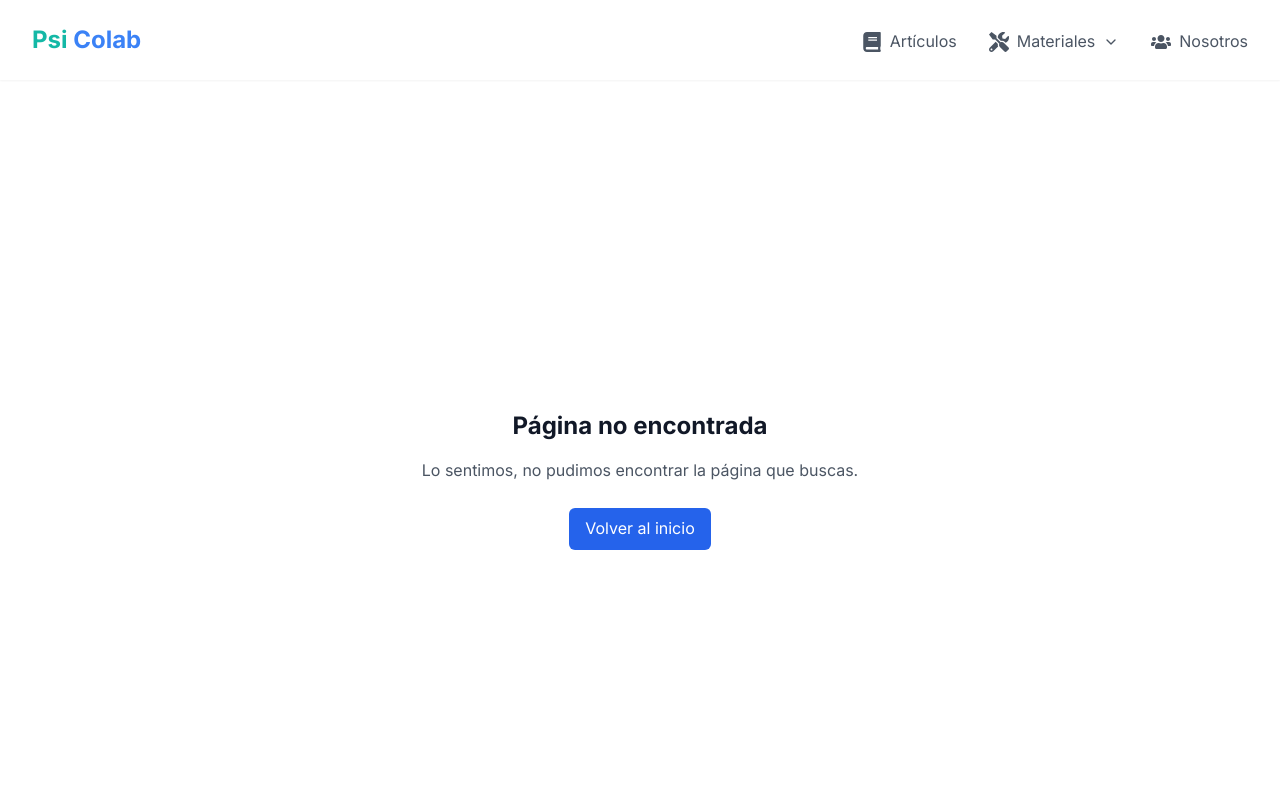
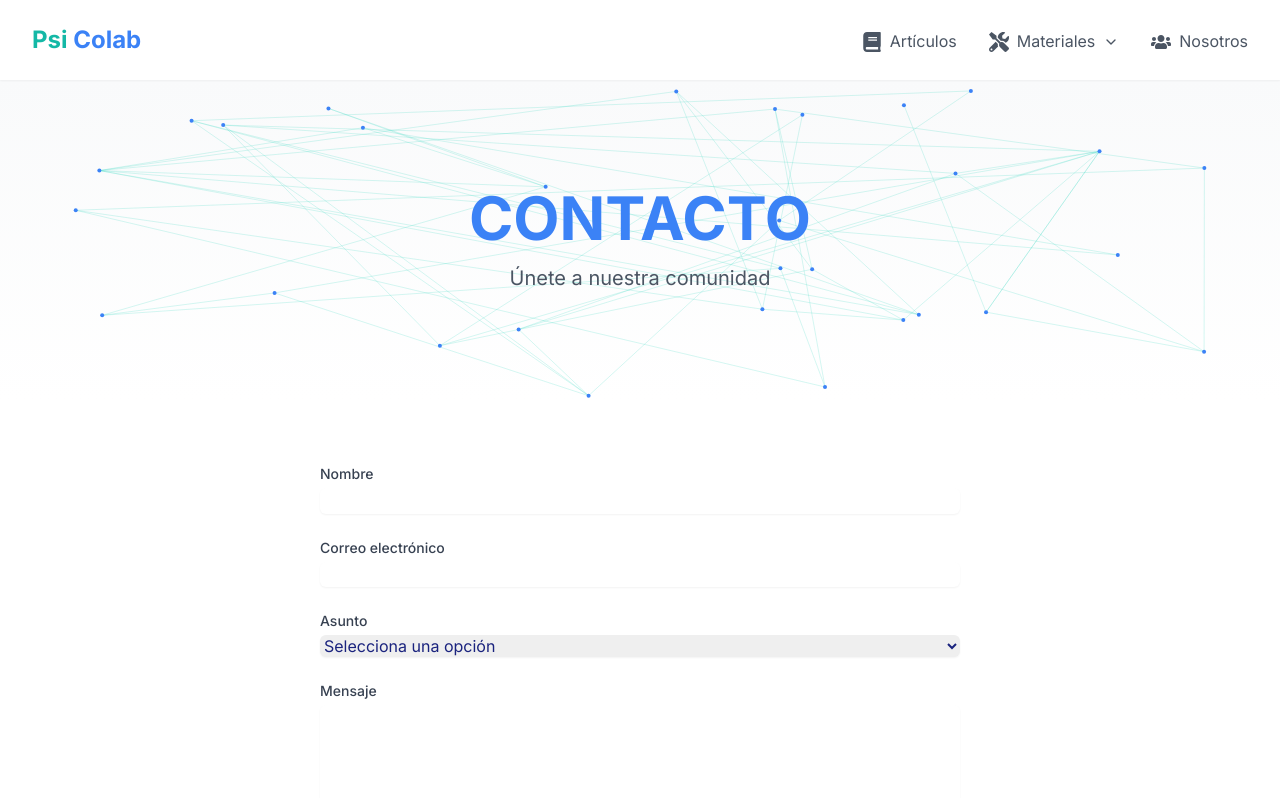
Before and after one commit to sebastianrosenblunnhellman/psicolab, a Next.js app: page /contacto in a window 1280 px wide. Before the commit this address had no page. Shown: the top 798 px of the page. Built offline with nearby package versions, Linux system fonts and the light colour scheme.

Commit message:
retry add ab-us

```diff
--- /dev/null
+++ b/src/app/contacto/page.tsx
@@ -0,0 +1,26 @@
+'use client';
+
+import NetworkAnimation from '@/components/NetworkAnimation';
+import ContactForm from '@/components/contact/ContactForm';
+
+export default function ContactoPage() {
+  return (
+    <div className="bg-white">
+      <section className="relative h-[40vh] bg-gradient-to-b from-gray-50 to-white">
+        <NetworkAnimation className="absolute inset-0" />
+        <div className="absolute inset-0 flex items-center justify-center">
+          <div className="text-center space-y-4 max-w-4xl px-4">
+            <h1 className="text-6xl font-bold text-blue-500">CONTACTO</h1>
+            <p className="text-xl text-gray-600">
+              Únete a nuestra comunidad
+            </p>
+          </div>
+        </div>
+      </section>
+
+      <section className="container mx-auto px-4 py-16 max-w-2xl">
+        <ContactForm />
+      </section>
+    </div>
+  );
+}
--- a/src/app/nosotros/page.tsx
+++ b/src/app/nosotros/page.tsx
@@ -1,7 +1,7 @@
+'use client';
+
 import NetworkAnimation from '@/components/NetworkAnimation';
 import { FaChevronDown } from 'react-icons/fa';
-'use client';
-
 import { useState } from 'react';
 
 export default function NosotrosPage() {
--- /dev/null
+++ b/src/components/ContactForm.tsx
@@ -0,0 +1,100 @@
+'use client';
+
+import { useState } from 'react';
+
+export default function ContactForm() {
+  const [formData, setFormData] = useState({
+    name: '',
+    email: '',
+    subject: '',
+    message: ''
+  });
+
+  const handleSubmit = (e: React.FormEvent) => {
+    e.preventDefault();
+    // Here you would typically handle form submission
+    console.log('Form submitted:', formData);
+  };
+
+  const handleChange = (e: React.ChangeEvent<HTMLInputElement | HTMLTextAreaElement | HTMLSelectElement>) => {
+    setFormData({
+      ...formData,
+      [e.target.name]: e.target.value
+    });
+  };
+
+  return (
+    <form onSubmit={handleSubmit} className="space-y-6">
+      <div>
+        <label htmlFor="name" className="block text-sm font-medium text-gray-700">
+          Nombre
+        </label>
+        <input
+          type="text"
+          id="name"
+          name="name"
+          value={formData.name}
+          onChange={handleChange}
+          required
+          className="mt-1 block w-full rounded-md border-gray-300 shadow-sm focus:border-teal-500 focus:ring-teal-500"
+        />
+      </div>
+
+      <div>
+        <label htmlFor="email" className="block text-sm font-medium text-gray-700">
+          Correo electrónico
+        </label>
+        <input
+          type="email"
+          id="email"
+          name="email"
+          value={formData.email}
+          onChange={handleChange}
+          required
+          className="mt-1 block w-full rounded-md border-gray-300 shadow-sm focus:border-teal-500 focus:ring-teal-500"
+        />
+      </div>
+
+      <div>
+        <label htmlFor="subject" className="block text-sm font-medium text-gray-700">
+          Asunto
+        </label>
+        <select
+          id="subject"
+          name="subject"
+          value={formData.subject}
+          onChange={handleChange}
+          required
+          className="mt-1 block w-full rounded-md border-gray-300 shadow-sm focus:border-teal-500 focus:ring-teal-500"
+        >
+          <option value="">Selecciona una opción</option>
+          <option value="colaborar">Quiero colaborar</option>
+          <option value="sugerir">Tengo una sugerencia</option>
+          <option value="otro">Otro</option>
+        </select>
+      </div>
+
+      <div>
+        <label htmlFor="message" className="block text-sm font-medium text-gray-700">
+          Mensaje
+        </label>
+        <textarea
+          id="message"
+          name="message"
+          value={formData.message}
+          onChange={handleChange}
+          required
+          rows={4}
+          className="mt-1 block w-full rounded-md border-gray-300 shadow-sm focus:border-teal-500 focus:ring-teal-500"
+        />
+      </div>
+
+      <button
+        type="submit"
+        className="w-full py-3 px-4 bg-teal-500 text-white rounded-lg hover:bg-teal-600 transition-colors"
+      >
+        Enviar mensaje
+      </button>
+    </form>
+  );
+}
--- /dev/null
+++ b/src/components/contact/ContactForm.tsx
@@ -0,0 +1,73 @@
+'use client';
+
+import { useState } from 'react';
+import FormField from './FormField';
+import { ContactFormData, SUBJECT_OPTIONS } from '@/types/contact';
+
+export default function ContactForm() {
+  const [formData, setFormData] = useState<ContactFormData>({
+    name: '',
+    email: '',
+    subject: '',
+    message: ''
+  });
+
+  const handleSubmit = (e: React.FormEvent) => {
+    e.preventDefault();
+    console.log('Form submitted:', formData);
+  };
+
+  const handleChange = (e: React.ChangeEvent<HTMLInputElement | HTMLTextAreaElement | HTMLSelectElement>) => {
+    setFormData(prev => ({
+      ...prev,
+      [e.target.name]: e.target.value
+    }));
+  };
+
+  return (
+    <form onSubmit={handleSubmit} className="space-y-6">
+      <FormField
+        id="name"
+        label="Nombre"
+        value={formData.name}
+        onChange={handleChange}
+        required
+      />
+
+      <FormField
+        id="email"
+        label="Correo electrónico"
+        type="email"
+        value={formData.email}
+        onChange={handleChange}
+        required
+      />
+
+      <FormField
+        id="subject"
+        label="Asunto"
+        type="select"
+        value={formData.subject}
+        onChange={handleChange}
+        required
+        options={SUBJECT_OPTIONS}
+      />
+
+      <FormField
+        id="message"
+        label="Mensaje"
+        type="textarea"
+        value={formData.message}
+        onChange={handleChange}
+        required
+      />
+
+      <button
+        type="submit"
+        className="w-full py-3 px-4 bg-teal-500 text-white rounded-lg hover:bg-teal-600 transition-colors"
+      >
+        Enviar mensaje
+      </button>
+    </form>
+  );
+}
--- /dev/null
+++ b/src/components/contact/FormField.tsx
@@ -0,0 +1,68 @@
+'use client';
+
+interface FormFieldProps {
+  id: string;
+  label: string;
+  type?: 'text' | 'email' | 'textarea' | 'select';
+  value: string;
+  onChange: (e: React.ChangeEvent<HTMLInputElement | HTMLTextAreaElement | HTMLSelectElement>) => void;
+  required?: boolean;
+  options?: Array<{ value: string; label: string }>;
+  rows?: number;
+}
+
+export default function FormField({
+  id,
+  label,
+  type = 'text',
+  value,
+  onChange,
+  required = false,
+  options = [],
+  rows = 4
+}: FormFieldProps) {
+  const baseClassName = "mt-1 block w-full rounded-md border-gray-300 shadow-sm focus:border-teal-500 focus:ring-teal-500";
+
+  return (
+    <div>
+      <label htmlFor={id} className="block text-sm font-medium text-gray-700">
+        {label}
+      </label>
+      {type === 'textarea' ? (
+        <textarea
+          id={id}
+          name={id}
+          value={value}
+          onChange={onChange}
+          required={required}
+          rows={rows}
+          className={baseClassName}
+        />
+      ) : type === 'select' ? (
+        <select
+          id={id}
+          name={id}
+          value={value}
+          onChange={onChange}
+          required={required}
+          className={baseClassName}
+        >
+          <option value="">Selecciona una opción</option>
+          {options.map(({ value, label }) => (
+            <option key={value} value={value}>{label}</option>
+          ))}
+        </select>
+      ) : (
+        <input
+          type={type}
+          id={id}
+          name={id}
+          value={value}
+          onChange={onChange}
+          required={required}
+          className={baseClassName}
+        />
+      )}
+    </div>
+  );
+}
--- /dev/null
+++ b/src/types/contact.ts
@@ -0,0 +1,14 @@
+export interface ContactFormData {
+  name: string;
+  email: string;
+  subject: string;
+  message: string;
+}
+
+export type ContactFormField = keyof ContactFormData;
+
+export const SUBJECT_OPTIONS = [
+  { value: 'colaborar', label: 'Quiero colaborar' },
+  { value: 'sugerir', label: 'Tengo una sugerencia' },
+  { value: 'otro', label: 'Otro' }
+] as const;
```
Also changed, not shown: src/app/fonts/GeistVF.woff.
